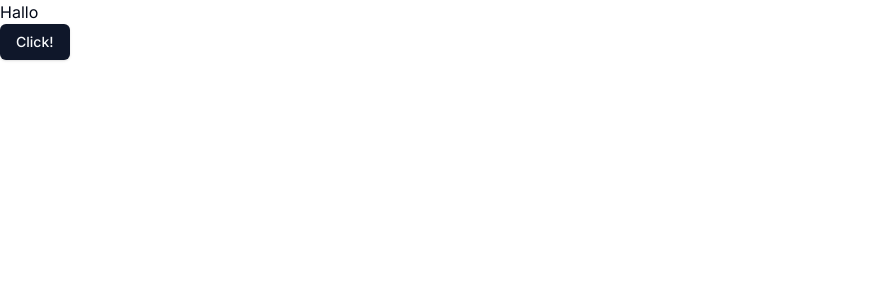
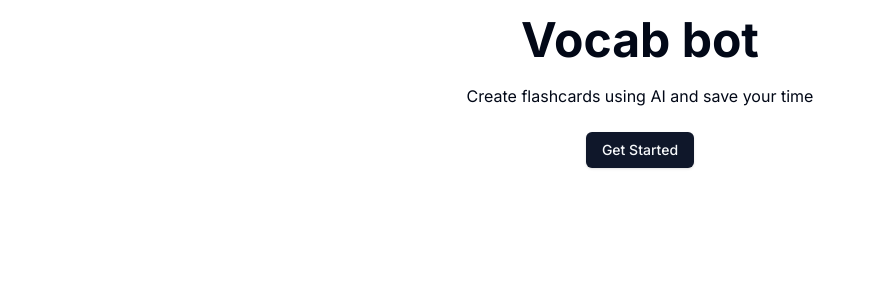
Before and after one commit to Gregor-py/vocab_bot, a Next.js app: page / in a window 1280 px wide. Shown: the top 300 px of the page, without its empty margins (0-876 px from the left). Built offline with nearby package versions, Linux system fonts and the light colour scheme.

Commit message:
main layout

```diff
--- /dev/null
+++ b/app/(main)/layout.tsx
@@ -0,0 +1,22 @@
+import { Button } from "@/components/ui/button";
+import {FolderPlus} from "lucide-react";
+
+type Props = {
+    children: React.ReactNode;
+}
+
+const MainLayout = ({children}: Props) => {
+    return (
+        <div className={"flex h-full"}>
+            <div className={"w-[256px] border-accent border"}>
+                <div>Vocab bot</div>
+                <Button><FolderPlus className={"mr-2"}/>Start a new set</Button>
+            </div>
+            <main className={"flex-1"}>
+                <div className={"max-w-[1120px] mx-auto"}>{children}</div>
+            </main>
+        </div>
+    )
+}
+
+export default MainLayout;
--- a/app/page.tsx
+++ b/app/page.tsx
@@ -1,13 +1,16 @@
 import {Button} from "@/components/ui/button";
+import Link from "next/link";
 
 export default function Home() {
     return (
         <main>
-            <div>Hallo</div>
-            <Button>
-                <div>Click!</div>
-            </Button>
-
+            <h1 className={"text-5xl text-center font-bold pt-4"}>Vocab bot</h1>
+            <div className={"text-foreground text-center mt-5"}>Create flashcards using AI and save your time</div>
+            <div className={"flex justify-center mt-6"}>
+                <Link href={"/dashboard"}>
+                    <Button>Get Started</Button>
+                </Link>
+            </div>
         </main>
     );
 }
```
